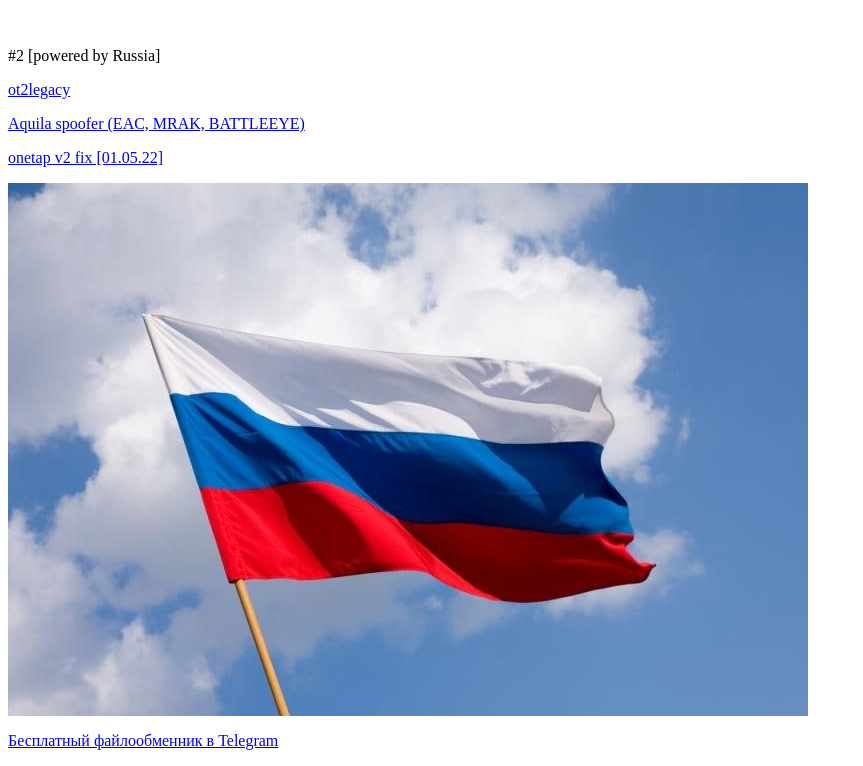
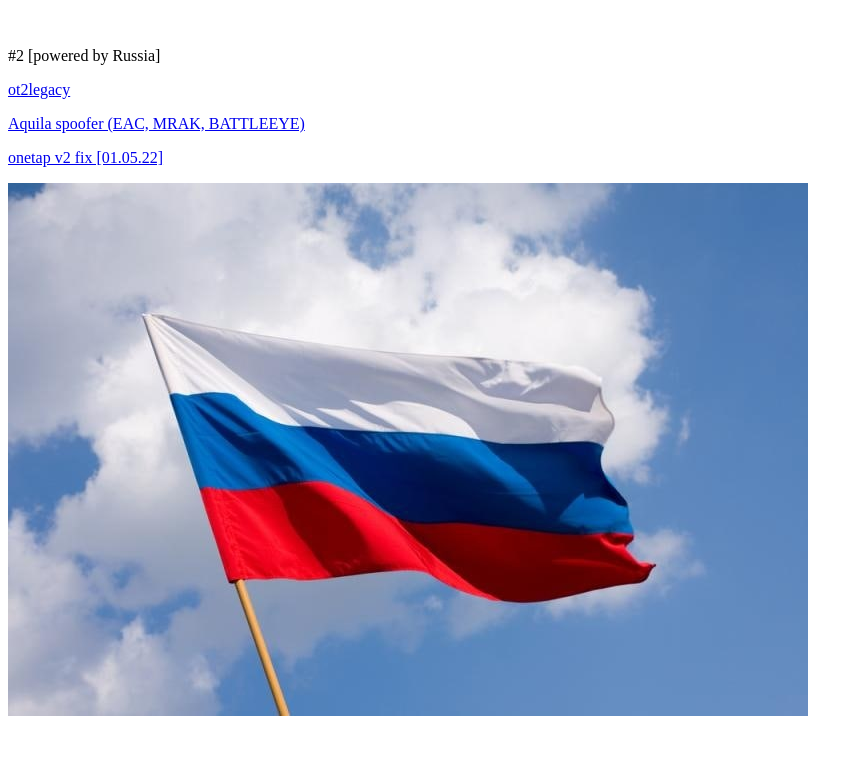
Before and after one commit to Masturbation-Club-Anonymous/antixachina.company, a plain HTML site: page index.html in a window 1280 px wide. Shown: the part 476-1242 px from the top of the page, without its empty margins (0-863 px from the left). After the commit the page ends 1200 px from the top, so only its background shows below. Drawn offline with Linux system fonts and the light colour scheme.

Commit message:
Update index.html

```diff
--- a/index.html
+++ b/index.html
@@ -5,4 +5,3 @@
 <p><a href="https://github.com/Masturbation-Club-Anonymous/antixachina.company/blob/main/any/spoof.zip?raw=true">Aquila spoofer (EAC, MRAK, BATTLEEYE)</a></p>
 <p><a href="https://github.com/Masturbation-Club-Anonymous/antixachina.company/raw/main/dll/onetapus.dll">onetap v2 fix [01.05.22]</a></p>
 <img src="https://raw.githubusercontent.com/Masturbation-Club-Anonymous/antixachina.company/main/photos/russia.jpg">
-<p><a href="https://t.me/ponospub_cloud_bot">Бесплатный файлообменник в Telegram</a></p>
```
